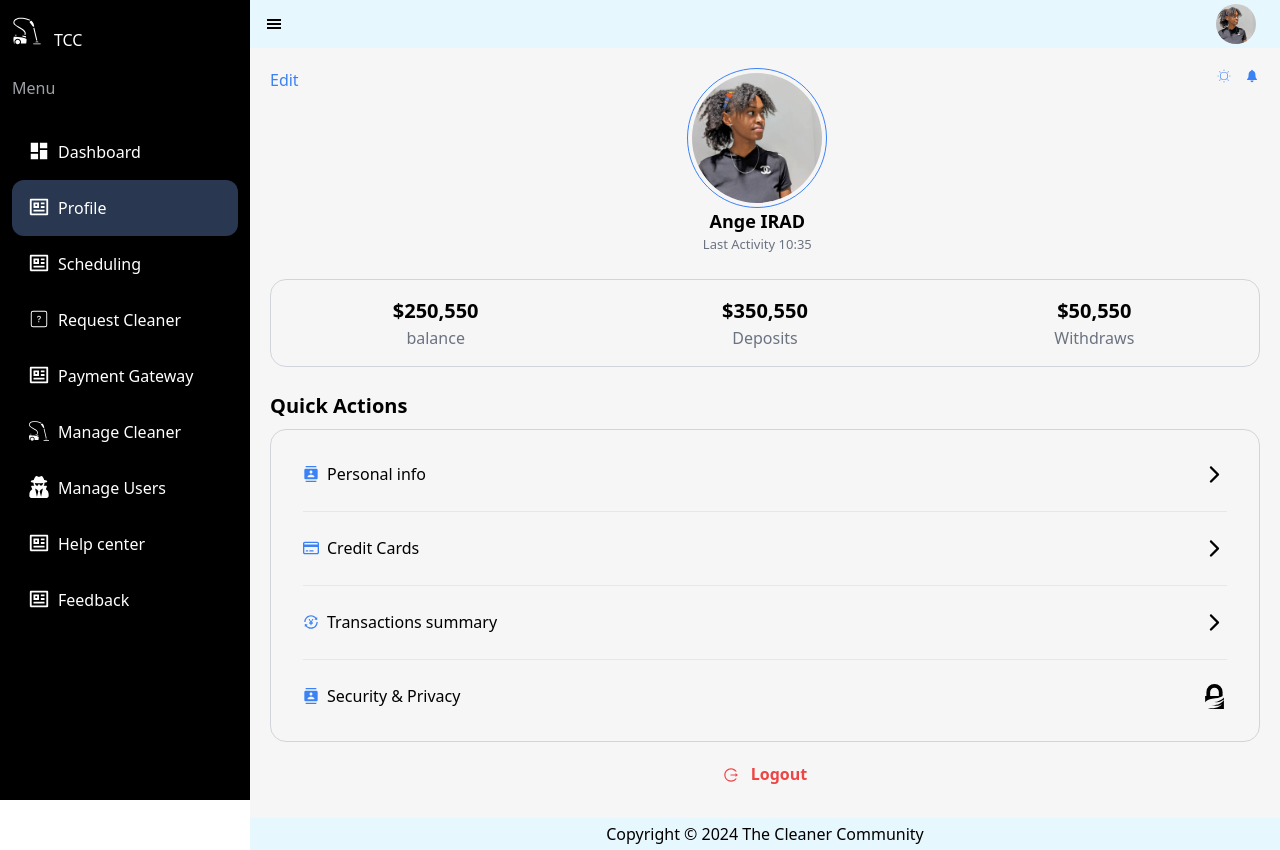
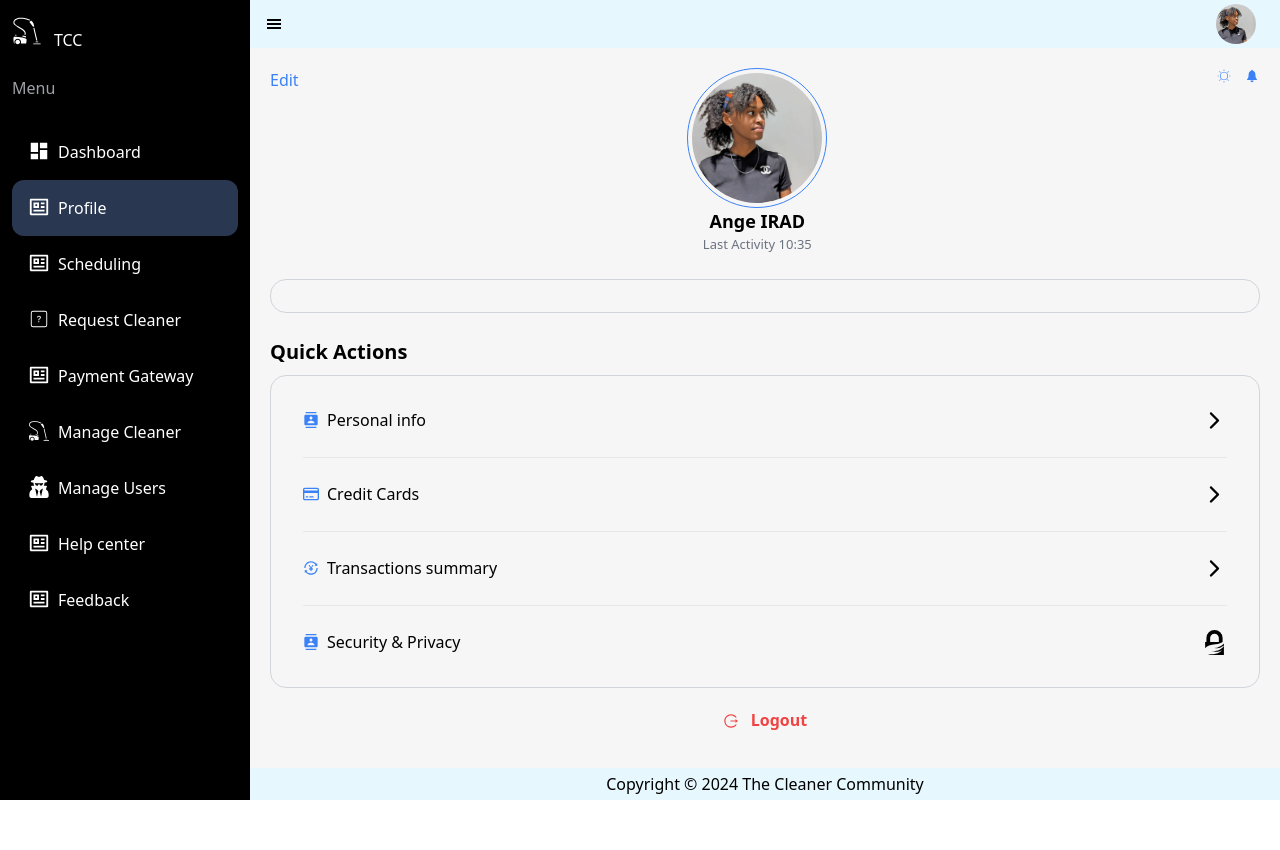
Before and after one commit to angeiradu/The_Cleaner_Community, a React (Create React App) app: page /profile in a window 1280 px wide. After the commit the page ends 800 px from the top, so only its background shows below. Built offline with nearby package versions, Linux system fonts and the light colour scheme.

Commit message:
last commit

```diff
--- a/src/Pages/Dashboard.jsx
+++ b/src/Pages/Dashboard.jsx
@@ -44,8 +44,8 @@ export default function Dashboard() {
                         <div className='bg-[#e9b4d6] h-6 w-6 rounded-full ml-[-6px]'></div>
                     </div>
                 </div>
-                <div className='text-[#c8bdeb] mt-8'>Your Income</div>
-                <div className='text-white text-[28px]'>$647364</div>
+                <div className='text-[#c8bdeb] mt-8'></div>
+                <div className='text-white text-[28px]'></div>
             </div>
             <div className='flex justify-between py-6'>
                 <div className='text-white font-bold'>Last Transactions</div>
--- a/src/Pages/Profile.jsx
+++ b/src/Pages/Profile.jsx
@@ -28,16 +28,16 @@ export default function Profile() {
       </div>
       <div className='grid grid-cols-3 border border-gray-300 rounded-2xl py-4 mt-6'>
         <div className='text-center'>
-          <div className='font-bold text-[20px]'>$250,550</div>
-          <div className='text-gray-500'>balance</div>
+          <div className='font-bold text-[20px]'></div>
+          <div className='text-gray-500'></div>
         </div>
         <div className='text-center'>
-          <div className='font-bold text-[20px]'>$350,550</div>
-          <div className='text-gray-500'>Deposits</div>
+          <div className='font-bold text-[20px]'></div>
+          <div className='text-gray-500'></div>
         </div>
         <div className='text-center'>
-          <div className='font-bold text-[20px]'>$50,550</div>
-          <div className='text-gray-500'>Withdraws</div>
+          <div className='font-bold text-[20px]'></div>
+          <div className='text-gray-500'></div>
         </div>
       </div>
       <div className='mt-6 font-bold text-[20px] mb-2'>Quick Actions</div>
```
